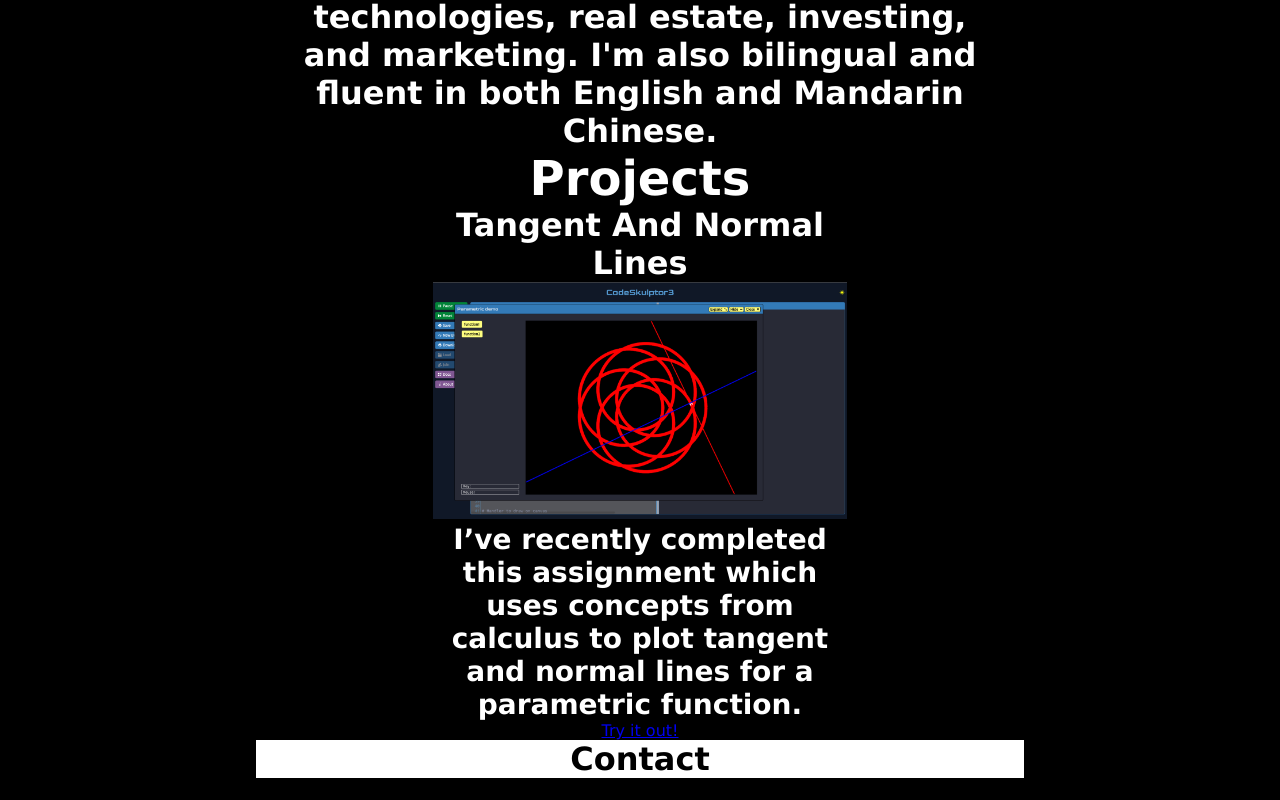
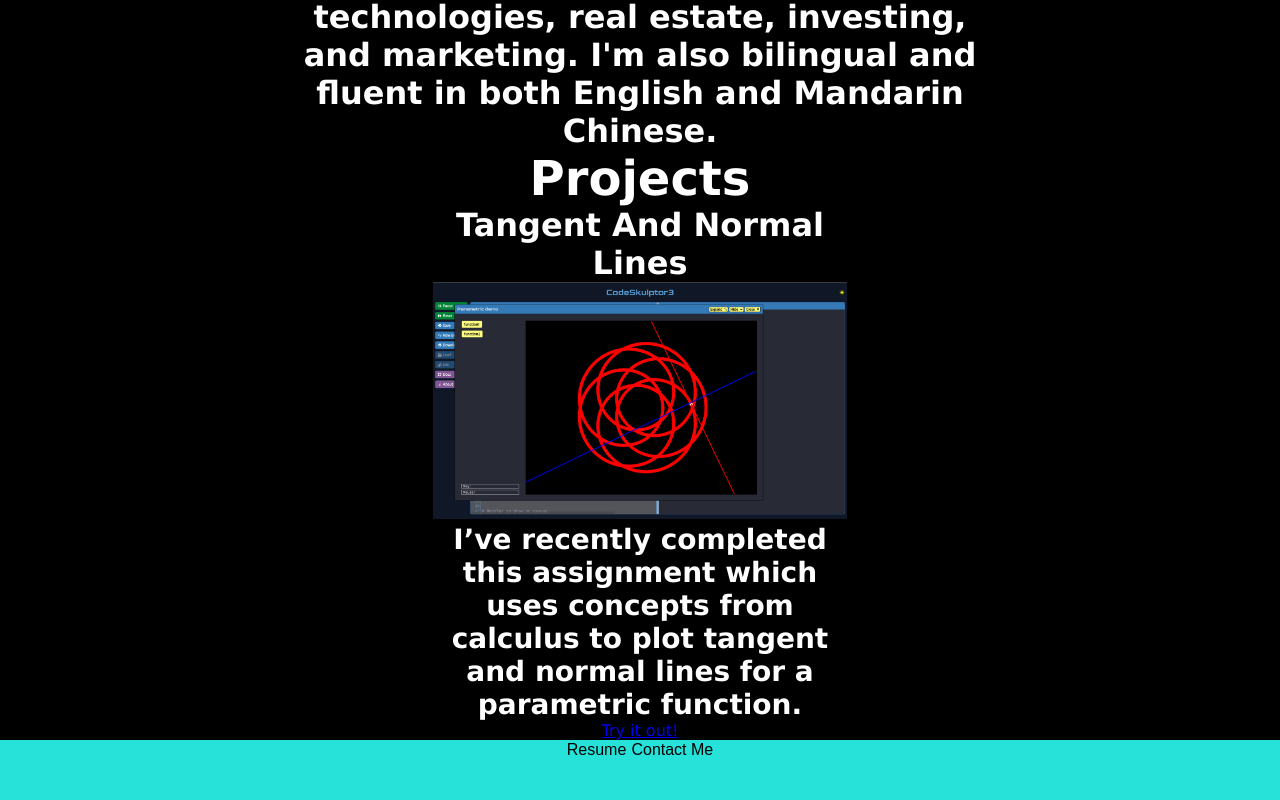
Before and after one commit to zanzan13531/aliceResumeV2, a plain HTML site: page index.html in a window 1280 px wide. Shown: the part 1546-2346 px from the top of the page. Before the commit the page ends 2324 px from the top, so only its background shows below. Drawn offline with Linux system fonts and the light colour scheme.

Commit message:
added buttons without much styling and without functionality

```diff
--- a/index.html
+++ b/index.html
@@ -40,10 +40,9 @@
       </div>
     </div>
 
-
-
-    <div id="contact">
-      <h3>Contact</h3>
+    <div id="buttons">
+      <button type="button">Resume</button>
+      <button type="button">Contact Me</button>
     </div>
 
     <!-- my script thing -->
--- a/style.css
+++ b/style.css
@@ -82,3 +82,16 @@ h3 {
 h4 {
     font-size: 1.75em;
 }
+
+#buttons {
+    background-color: #26E2D9;
+    height: 60px;
+    width: 100%;
+    margin: auto;
+}
+
+button {
+    margin: auto;
+    border: 3px;
+    border-color: black;
+}
```
